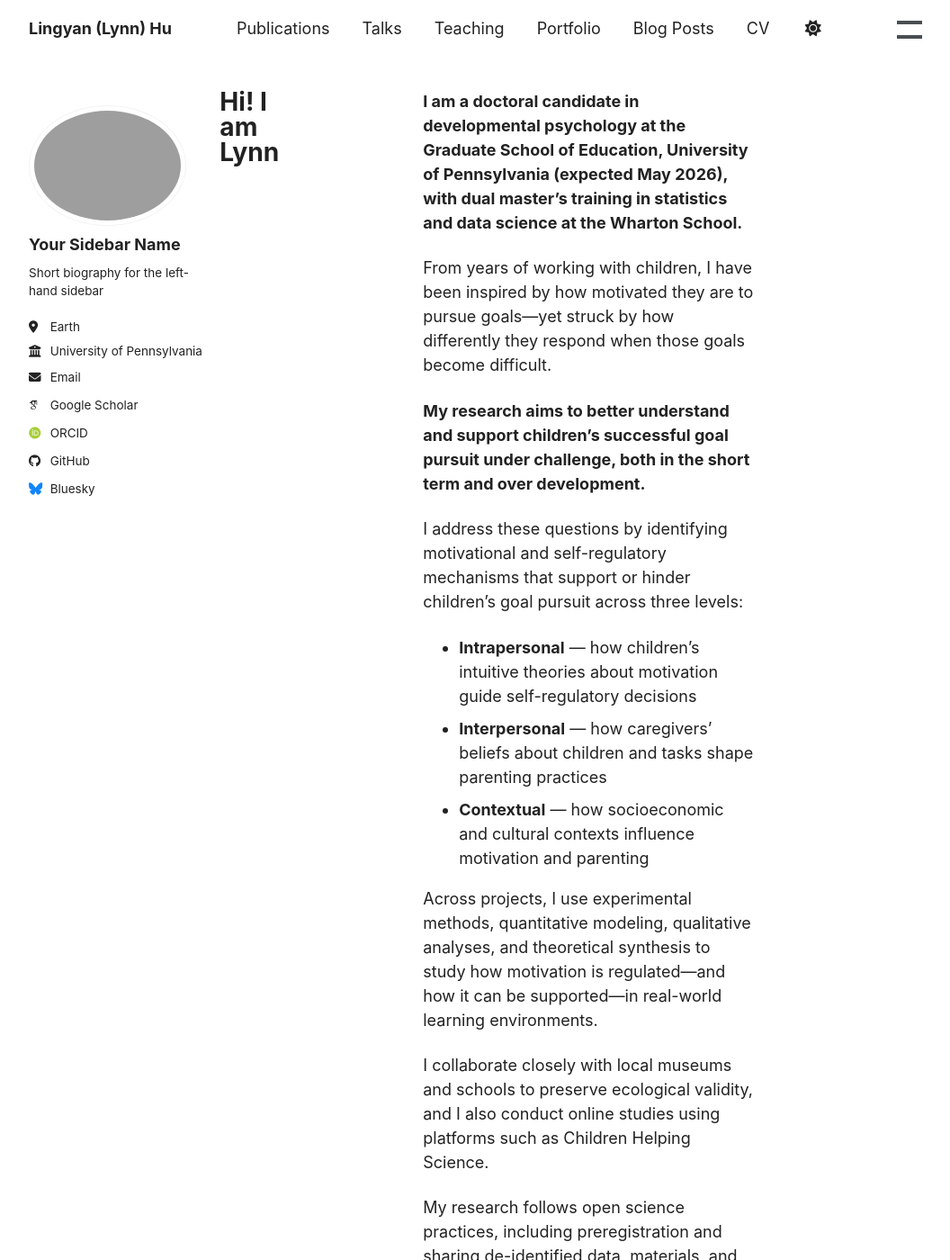
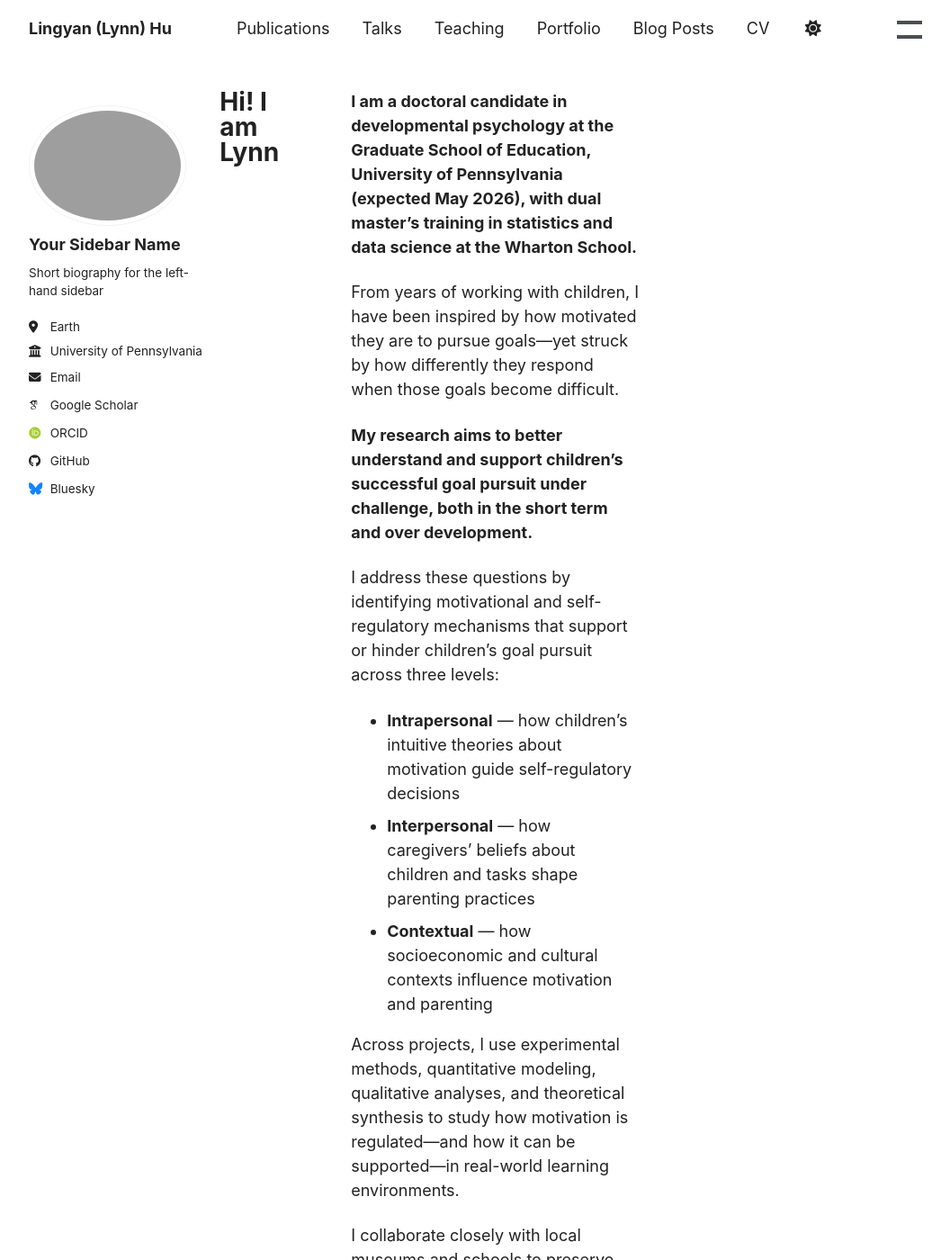
Before and after one commit to lingyh904/lingyh904.github.io, a Jekyll site: the page built from _pages/about.md, in a window 1280 px wide and 1400 px high. Shown: the whole window at 90% size, without its empty margins (107-1163 px from the left). Built offline with Jekyll 4.4.1, drawn with Linux system fonts in a browser that asks for light colours; some web fonts are replaced; a script bundle is joined from its source files by our own code; library files that are not in the unit come from our copies.

Commit message:
Update custom.html

```diff
--- a/_includes/head/custom.html
+++ b/_includes/head/custom.html
@@ -89,7 +89,8 @@
     box-shadow: none !important;
     border-color: transparent !important;
   }
-  /* Center the top nav to the same width as the page */
+
+/* Center the top nav to the same width as the page */
 .masthead__inner-wrap {
   max-width: 1050px !important;
   margin-left: auto !important;
@@ -108,26 +109,28 @@
   padding-right: 24px !important;
 }
 
-/* Two-column layout + bigger sidebar-to-content spacing (desktop only) */
+/* Clean two-column layout + larger sidebar-to-content spacing (desktop only) */
 @media (min-width: 900px) {
-
-  /* If flex is applied, gap will work */
   .page__inner-wrap {
     display: flex !important;
     align-items: flex-start !important;
-    gap: 80px !important; /* increased from 56px */
+    gap: 80px !important;            /* space between sidebar and text */
   }
 
   .page__inner-wrap .sidebar {
-    flex: 0 0 240px !important;
-    width: 240px !important;
+    flex: 0 0 260px !important;
+    width: 260px !important;
     margin: 0 !important;
+    float: none !important;          /* IMPORTANT: disable float layout */
   }
 
   .page__inner-wrap .page__content {
     flex: 1 1 auto !important;
-    max-width: 700px !important;
-    margin-left: 80px !important; /* IMPORTANT: works even if theme uses floats */
+    max-width: 720px !important;
+    margin-left: 0 !important;       /* IMPORTANT: remove the hack */
+    float: none !important;          /* IMPORTANT: disable float layout */
+    width: auto !important;
+    min-width: 0 !important;         /* prevents weird wrapping */
   }
 }
 </style>
```
